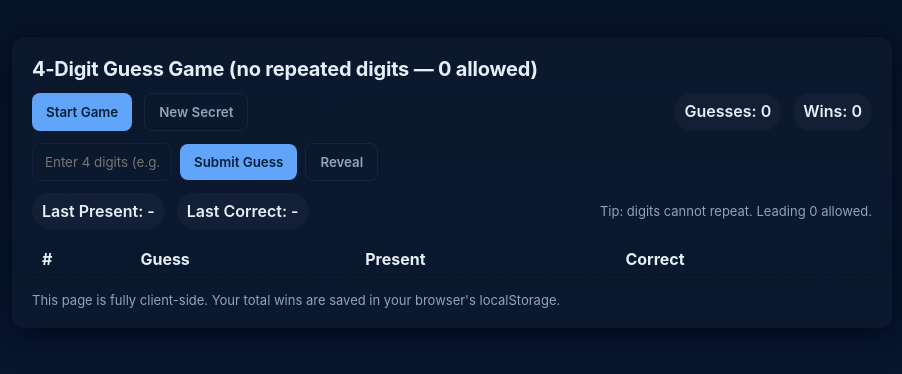
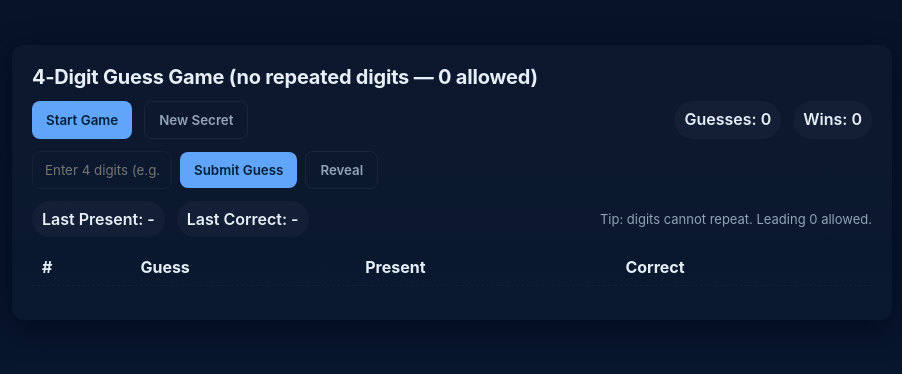
Before and after one commit to poonam0405/4digitmindgame, a plain HTML site: page index.html in a window 1280 px wide. Shown: the part 218-592 px from the top of the page, without its empty margins (188-1090 px from the left). Drawn offline with Linux system fonts and the light colour scheme.

Commit message:
Update index.html

```diff
--- a/index.html
+++ b/index.html
@@ -39,7 +39,6 @@
     </table>
 
     <footer>
-      This page is fully client-side. Your total wins are saved in your browser's localStorage.
     </footer>
   </div>
 
```
